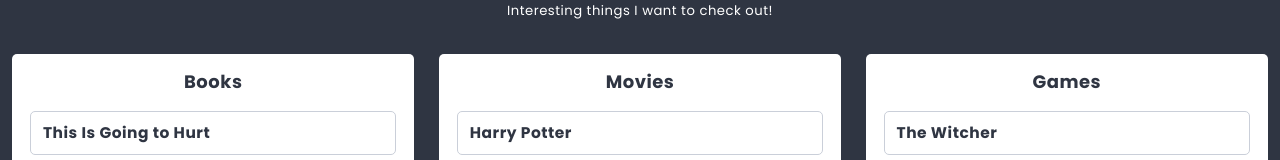
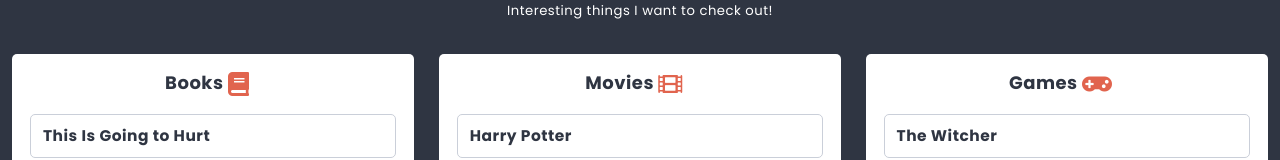
Before and after one commit to julia-melnik/react-intro, a React app: page / in a window 1280 px wide. Shown: the part 378-538 px from the top of the page. Built offline with nearby package versions, Linux system fonts and the light colour scheme.

Commit message:
add icon

```diff
--- a/src/components/Column/Column.js
+++ b/src/components/Column/Column.js
@@ -4,6 +4,7 @@
 import Card from '../Card/Card.js';
 import { settings } from '../../data/dataStore';
 import Creator from '../Creator/Creator.js';
+import Icon from '../Icon/Icon.js';
 
 class Column extends React.Component {
 
@@ -14,6 +15,8 @@
     static propTypes = {
       title: PropTypes.node.isRequired,
       cards: PropTypes.array,
+    icon: PropTypes.node,
+      addCard: PropTypes.func,
         }
 
         addCard(title) {
@@ -29,11 +32,16 @@
               }
           ));
       }
+      static defaultProps = {
+        icon: settings.defaultColumnIcon,
+      }
 
   render() {
     return (
       <section className={styles.component}>
-        <h3 className={styles.title}>{this.props.title}</h3>
+        <h3 className={styles.title}>{this.props.title}
+        <span className={styles.icon}> <Icon name={this.props.icon}/></span>
+        </h3>
         <div className={styles.cards}>
           {this.state.cards.map(({ key, ...cardsProps }) => (
                         <Card key={key} {...cardsProps} />
--- a/src/components/Icon/Icon.js
+++ b/src/components/Icon/Icon.js
@@ -1,5 +1,10 @@
 import React from 'react';
+import PropTypes from 'prop-types';
 
 const Icon = props => (<i className={`fas fa-${props.name}`}></i>);
 
+Icon.propTypes = {
+   name: PropTypes.string,
+    };
+
 export default Icon;
```
